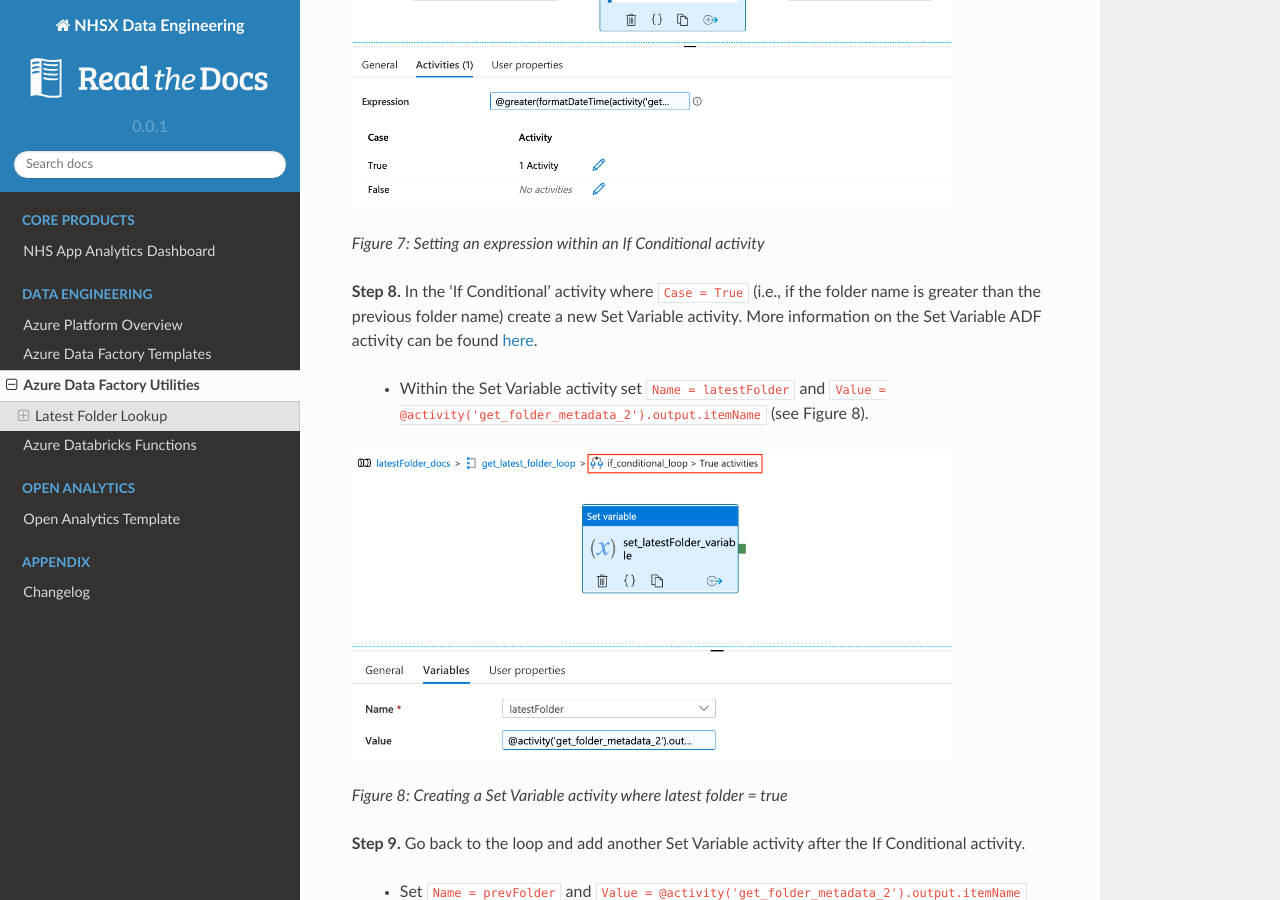
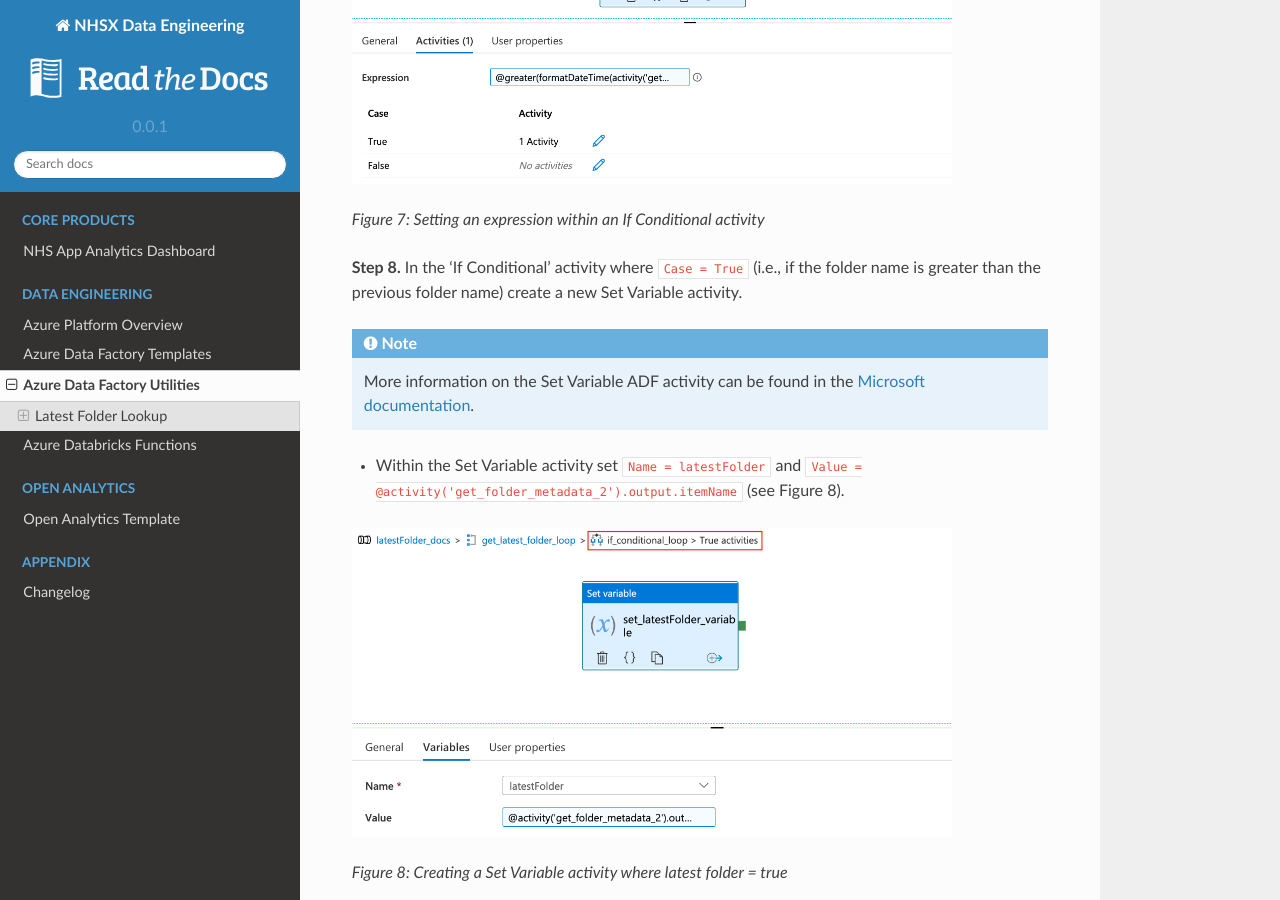
Before and after one commit to nhsx/au-data-engineering, a Sphinx documentation site: the page built from docs/source/adfutilities.rst, in a window 1280 px wide and 900 px high, scrolled down 4712 px. Built offline with Sphinx 7.4.7 and the Read the Docs theme 2.0.0, drawn with Linux system fonts in a browser that asks for light colours.

Commit message:
Update adfutilities.rst

```diff
--- a/docs/source/adfutilities.rst
+++ b/docs/source/adfutilities.rst
@@ -63,8 +63,8 @@
 
 **Step 1.** Create two pipeline variables: ``latestFolder`` and ``prevFolder`` (see Figure 2).
 
-  * The ``latestFolder`` variable is an empty string to save the latest folder name.
-  * The ``prevFolder`` variable is set to a historical date before you started collecting data for example, ‘1970-01-01’
+* The ``latestFolder`` variable is an empty string to save the latest folder name.
+* The ``prevFolder`` variable is set to a historical date before you started collecting data for example, ‘1970-01-01’
 
 .. image:: _static/img/latest_folder/pipeline-variables.png
   :width: 600
@@ -108,9 +108,9 @@
 
 **Step 5.** Within the 'ForEach' activity create a second get GetMetadata activity (see Figure 6).
 
-  * Create a 'date metadata' dataset with the path set to: ``@concat('root/directory/',dataset().latestDate)``
-  * Set the target dataset to 'date_metadata' and add a parameter to the dataset called ``latestDate``
-  * In the second GetMetadata activity set the parameter ``latestDate`` to ``@item().name``
+* Create a 'date metadata' dataset with the path set to: ``@concat('root/directory/',dataset().latestDate)``
+* Set the target dataset to 'date_metadata' and add a parameter to the dataset called ``latestDate``
+* In the second GetMetadata activity set the parameter ``latestDate`` to ``@item().name``
 
 .. image:: _static/img/latest_folder/second-metadata.png
   :width: 600
@@ -138,9 +138,12 @@
   :alt: Setting an expression within an If Conditional activity
 *Figure 7: Setting an expression within an If Conditional activity*
 
-**Step 8.** In the 'If Conditional' activity where ``Case = True`` (i.e.,  if the folder name is greater than the previous folder name) create a new Set Variable activity. More information on the Set Variable ADF activity can be found `here <https://docs.microsoft.com/en-us/azure/data-factory/control-flow-set-variable-activity>`_.
+**Step 8.** In the 'If Conditional' activity where ``Case = True`` (i.e.,  if the folder name is greater than the previous folder name) create a new Set Variable activity.
 
-  * Within the Set Variable activity set ``Name = latestFolder`` and ``Value = @activity('get_folder_metadata_2').output.itemName`` (see Figure 8).
+.. note::
+   More information on the Set Variable ADF activity can be found in the `Microsoft documentation <https://docs.microsoft.com/en-us/azure/data-factory/control-flow-set-variable-activity>`_.
+
+* Within the Set Variable activity set ``Name = latestFolder`` and ``Value = @activity('get_folder_metadata_2').output.itemName`` (see Figure 8).
 
 .. image:: _static/img/latest_folder/set-variable2.png
   :width: 600
```
